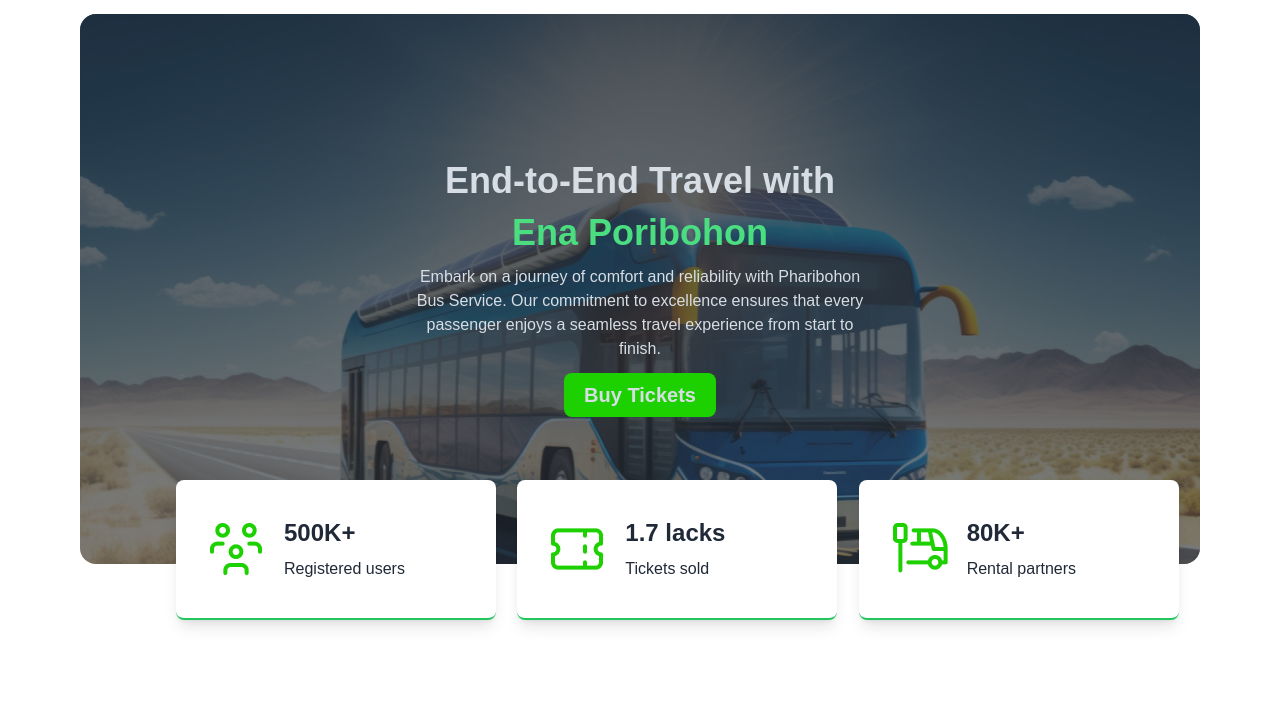
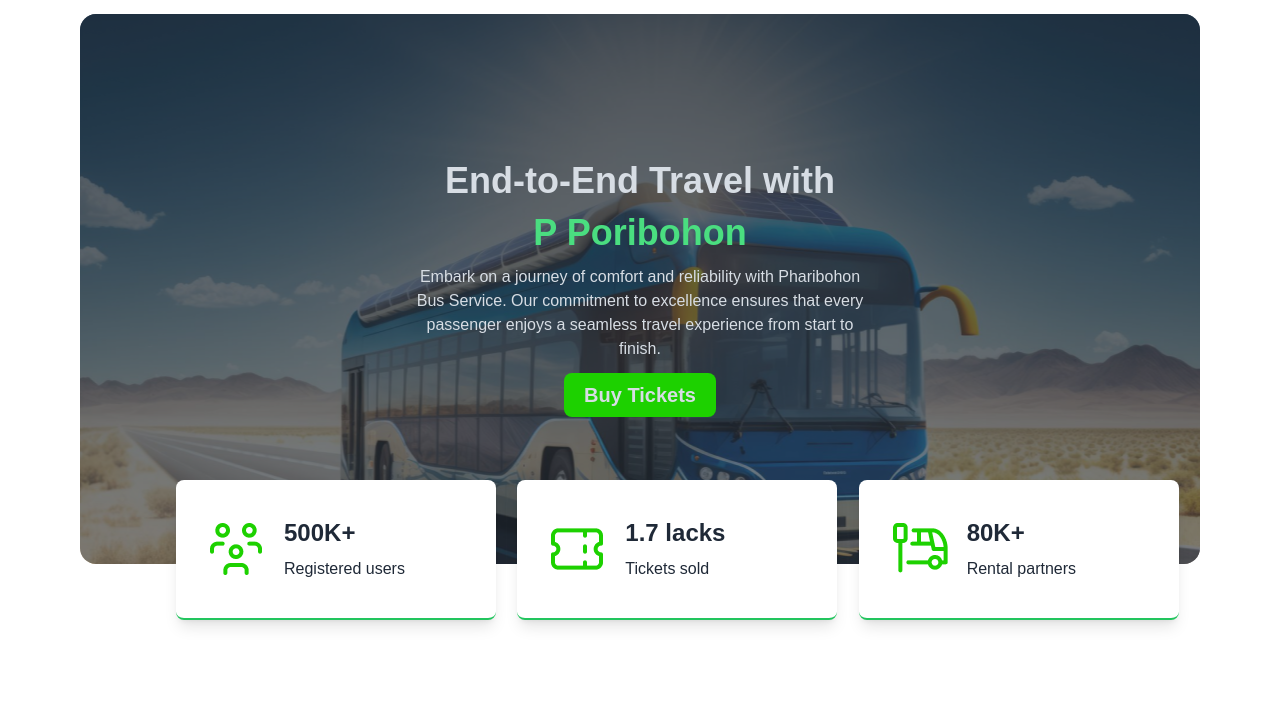
Before and after one commit to tipu236535/B9A5-smart-ticketing, a plain HTML site: page index.html in a window 1280 px wide. Shown: the part 70-775 px from the top of the page. Drawn offline with nearby package versions, Linux system fonts and the light colour scheme.

Commit message:
problems solved

```diff
--- a/index.html
+++ b/index.html
@@ -45,7 +45,7 @@
       <div class="hero-content text-center text-neutral-content">
         <div class="max-w-md">
           <h1 class="mb-3 text-4xl font-bold">End-to-End Travel with </h1>
-          <h2 class="text-4xl mb-3 text-green-400 font-bold">Ena Poribohon</h2>
+          <h2 class="text-4xl mb-3 text-green-400 font-bold">P Poribohon</h2>
           <p class="text-base mb-3">Embark on a journey of comfort and reliability with Pharibohon Bus Service. Our
             commitment to excellence ensures that every passenger enjoys a seamless travel experience from start to
             finish.</p>
```
